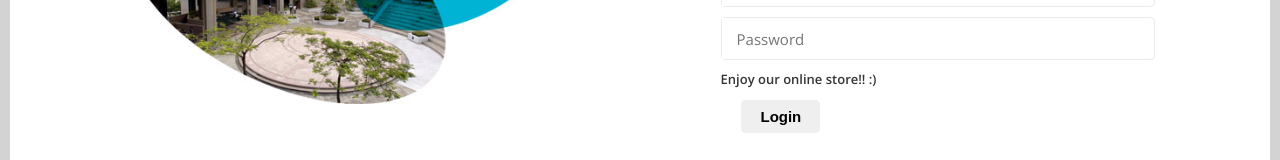
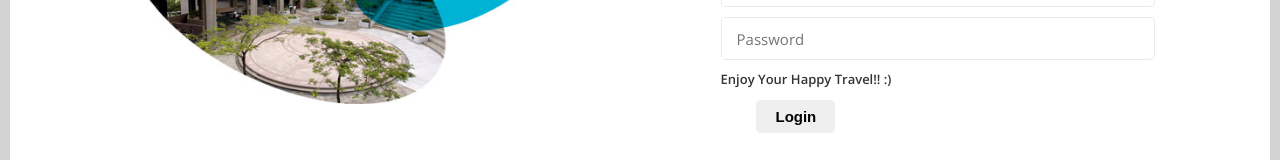
Before and after one commit to malcolm580/Test2, a plain HTML site: page HCI assignment/login.html in a window 1280 px wide. Shown: the part 606-766 px from the top of the page. Drawn offline with nearby package versions, Linux system fonts and the light colour scheme.

Commit message:
Update SignUp

```diff
--- a/HCI assignment/login.html
+++ b/HCI assignment/login.html
@@ -62,7 +62,7 @@
                                     <li>
                                         <input type="password" placeholder="Password" id="login_pw" required/>
                                     </li>
-                                    <h4 id="login_msg">Enjoy our online store!! :)</h4>
+                                    <h4 id="login_msg">Enjoy Your Happy Travel!! :)</h4>
                                     <input type="submit" id="login_btn" value="Login" />
                                 </div>
                                 <div class="clear"> </div>
```
